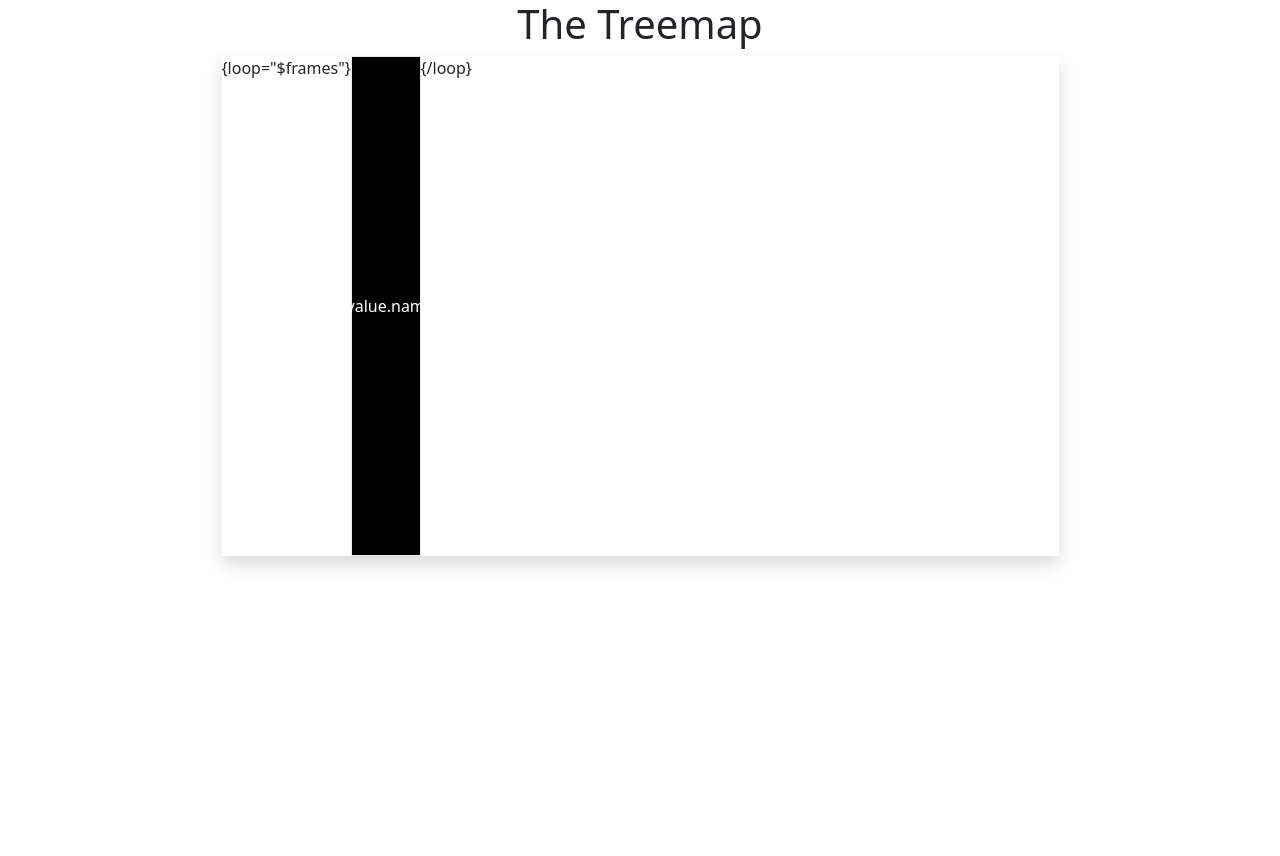
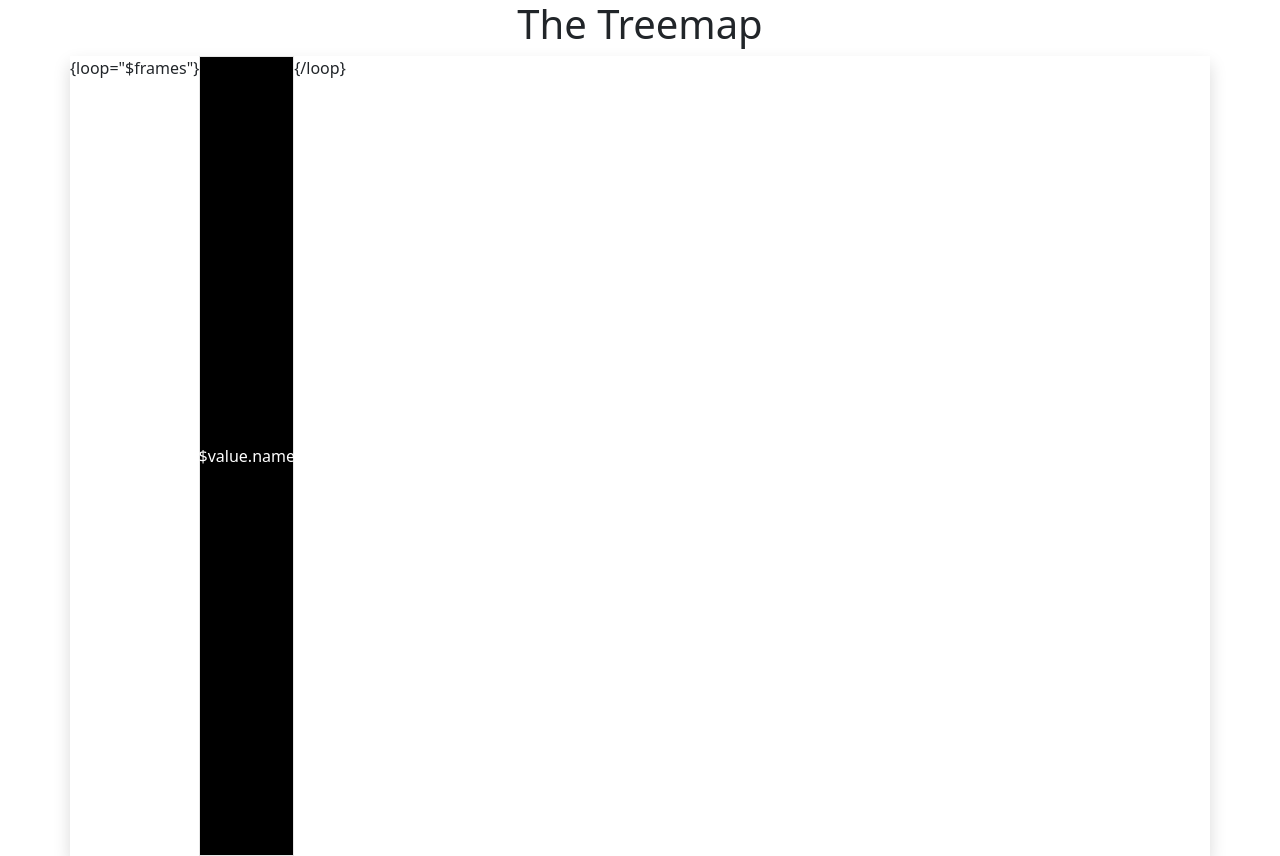
Before and after one commit to viniNascimento63/Demander, a PHP site: template treemap/views/index.html in a window 1280 px wide. Before the commit the page ends 568 px from the top, so only its background shows below. Run offline with PHP 8.4, Linux system fonts and the light colour scheme; the template is opened without the code that fills it, so the values that code supplies are empty.

Commit message:
Update style.css

```diff
--- a/treemap/resource/css/style.css
+++ b/treemap/resource/css/style.css
@@ -6,15 +6,16 @@
 .board {
     display: flex;
     flex-wrap: wrap;
-    width: 75%;
-    height: 500px;
+    width: 100vw;
+    height: 100vh;
 }
 
 .frame {
     display: flex;
     align-items: center;
     justify-content: center;
-    min-width: var(--largura-elemento);
+    max-height: var(--largura-elemento);
+    min-width: calc(var(--largura-elemento)/2);
     padding: 10px;
     background-color: rgb(var(--red-rate), var(--green-rate), 0);
     border: .01rem solid #e6e6e6;
```
